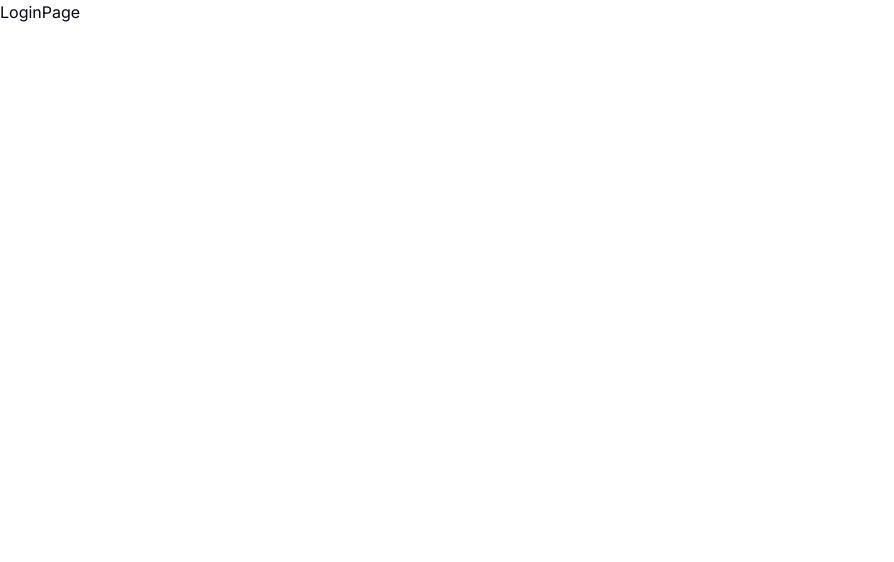
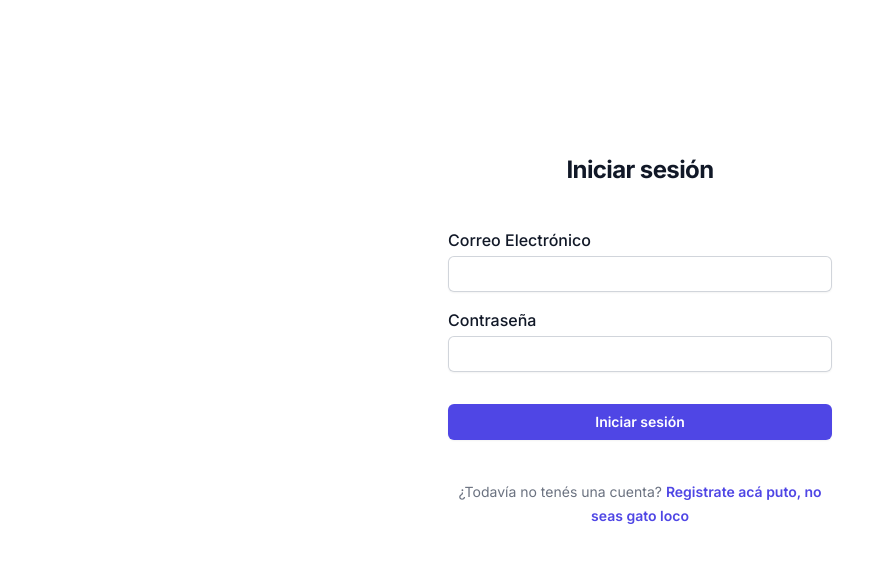
Before and after one commit to LeandroRadins/comedorcito, a Next.js app: page /auth/login in a window 1280 px wide. Shown: the top 562 px of the page, without its empty margins (0-894 px from the left). Built offline with nearby package versions, Linux system fonts and the light colour scheme.

Commit message:
Hecho: -Se agrego la primera etapa del login desde nextauth. -Se creo el LoginForm para manejar el acceso a la app. -Se agrego zod para el manejo de esquemas de registro momentaneamente.
Pendiente:
-Armar el onSubmit desde auth/login/page.tsx

```diff
--- /dev/null
+++ b/app/api/auth/[...nextauth]/route.ts
@@ -0,0 +1,56 @@
+import NextAuth from "next-auth";
+import CredentialsProvider from "next-auth/providers/credentials";
+import db from "@lib/db";
+import * as bcrypt from "bcryptjs";
+
+const credentialsOptions = {
+  providers: [
+    CredentialsProvider({
+      name: "Credentials",
+      credentials: {
+        email: {
+          label: "Email",
+          type: "email",
+          placeholder: "email@email.com",
+        },
+        password: {
+          label: "Contraseña",
+          type: "password",
+          placeholder: "**********",
+        },
+      },
+      async authorize(credentials) {
+        if (credentials) {
+          const userFound = await db.user.findUnique({
+            where: {
+              email: credentials.email,
+            },
+          });
+          if (!userFound) throw new Error("No se encontró el usuario");
+
+          console.log(userFound);
+
+          const matchPassword = await bcrypt.compare(
+            credentials.password,
+            userFound.password
+          );
+
+          if (!matchPassword) throw new Error("Contraseña incorrecta");
+
+          if (userFound) {
+            return {
+              id: userFound.id,
+              name: userFound.name,
+              email: userFound.email,
+            };
+          }
+        }
+        return null;
+      },
+    }),
+  ],
+};
+
+const handler = NextAuth(credentialsOptions);
+
+export { handler as GET, handler as POST };
--- /dev/null
+++ b/app/auth/login/components/LoginForm.tsx
@@ -0,0 +1,107 @@
+"use client";
+import { useToast } from "@/components/ui/use-toast";
+import { registerSchema } from "@/schema/index";
+import { signIn } from "next-auth/react";
+import { useRouter } from "next/navigation";
+import { useForm } from "react-hook-form";
+import { Label } from "@/app/components/Label";
+import { FormHeader } from "@/app/auth/components/FormHeader";
+import { z } from "zod";
+
+// TODO: armar los datos dinamicos para el manejo de datos desde front y back
+
+const LoginForm = () => {
+  const {
+    register,
+    handleSubmit,
+    formState: { errors },
+  } = useForm<z.infer<typeof registerSchema>>();
+
+  const router = useRouter();
+
+  const { toast } = useToast();
+
+  const onsubmit = async (data: z.infer<typeof registerSchema>) => {
+    const res = await signIn("credentials", {
+      email: data.email,
+      password: data.password,
+    });
+    console.log(res);
+  };
+
+  return (
+    <>
+      <div className="flex max-h-full flex-1 flex-col justify-center px-6 py-28 lg:px-8">
+        <FormHeader title="Iniciar sesión" />
+
+        <div className="mt-10 sm:mx-auto sm:w-full sm:max-w-sm">
+          <form className="space-y-4" onSubmit={handleSubmit(onsubmit)}>
+            <div>
+              <Label htmlFor="email">Correo Electrónico</Label>
+              <div className="mt-1">
+                <input
+                  id="email"
+                  type="email"
+                  {...register("email", {
+                    required: {
+                      value: true,
+                      message: "¡No olvides tu correo electrónico! ✍️",
+                    },
+                  })}
+                  className="block w-full rounded-md border-0 py-1.5 px-2 text-gray-900 shadow-sm ring-1 ring-inset ring-gray-300 placeholder:text-gray-400 focus:ring-2 focus:ring-inset focus:ring-indigo-600 sm:text-sm sm:leading-6"
+                />
+                {errors.email && (
+                  <span className="text-red-600">{errors.email.message}</span>
+                )}
+              </div>
+            </div>
+
+            <div>
+              <Label htmlFor="password">Contraseña</Label>
+              <div className="mt-1">
+                <input
+                  id="password"
+                  type="password"
+                  {...register("password", {
+                    required: {
+                      value: true,
+                      message: "¡No olvides ingresar una contraseña! ✍️",
+                    },
+                  })}
+                  autoComplete="current-password"
+                  className="block w-full rounded-md border-0 py-1.5 px-2 text-gray-900 shadow-sm ring-1 ring-inset ring-gray-300 placeholder:text-gray-400 focus:ring-2 focus:ring-inset focus:ring-indigo-600 sm:text-sm sm:leading-6"
+                />
+                {errors.password && (
+                  <span className="text-red-600">
+                    {errors.password.message}
+                  </span>
+                )}
+              </div>
+            </div>
+
+            <div>
+              <button
+                type="submit"
+                className="flex w-full justify-center rounded-md mt-8 bg-indigo-600 px-3 py-1.5 text-sm font-semibold leading-6 text-white shadow-sm hover:bg-indigo-500 focus-visible:outline focus-visible:outline-2 focus-visible:outline-offset-2 focus-visible:outline-indigo-600"
+              >
+                Iniciar sesión
+              </button>
+            </div>
+          </form>
+
+          <p className="mt-10 text-center text-sm text-gray-500">
+            ¿Todavía no tenés una cuenta?{" "}
+            <a
+              href="#"
+              className="font-semibold leading-6 text-indigo-600 hover:text-indigo-500"
+            >
+              Registrate acá puto, no seas gato loco
+            </a>
+          </p>
+        </div>
+      </div>
+    </>
+  );
+};
+
+export default LoginForm;
--- a/app/auth/login/page.tsx
+++ b/app/auth/login/page.tsx
@@ -1,7 +1,9 @@
+import LoginForm from "@/app/auth/login/components/LoginForm";
+
 const LoginPage = () => {
   return (
     <>
-      <h1>LoginPage</h1>
+      <LoginForm />
     </>
   );
 };
--- a/app/auth/register/components/RegisterForm.tsx
+++ b/app/auth/register/components/RegisterForm.tsx
@@ -1,28 +1,24 @@
 "use client";
 import { useState } from "react";
-import { Form, useForm } from "react-hook-form";
+import { useForm } from "react-hook-form";
 import { useRouter } from "next/navigation";
 import { useToast } from "@/components/ui/use-toast";
-import { FormHeader } from "./FormHeader";
+import { FormHeader } from "../../components/FormHeader";
 import { Label } from "../../../components/Label";
+import { registerSchema } from "@/schema";
+import { z } from "zod";
+import { zodResolver } from "@hookform/resolvers/zod";
 
 // TODO: armar los datos dinamicos para el manejo de datos desde front y back
-
-interface FormFields {
-  name: string;
-  surname: string;
-  dni: string;
-  email: string;
-  password: string;
-  confirmPassword: string;
-}
 
 const RegisterForm = () => {
   const {
     register,
     handleSubmit,
     formState: { errors },
-  } = useForm<FormFields>();
+  } = useForm<z.infer<typeof registerSchema>>({
+    resolver: zodResolver(registerSchema),
+  });
 
   const [confirmation, setConfirmation] = useState(false);
 
@@ -30,12 +26,13 @@ const RegisterForm = () => {
 
   const { toast } = useToast();
 
-  const onsubmit = async (data: FormFields) => {
-    if (data.password !== data.confirmPassword) {
-      setConfirmation(true);
-      return;
-    }
+  const validateData = (data: z.infer<typeof registerSchema>) => {
+    const isValid = registerSchema.safeParse(data);
+    return isValid.success;
+  };
 
+  const onsubmit = async (data: z.infer<typeof registerSchema>) => {
+    if (validateData(data)) {
       const res = await fetch("/api/auth/register", {
         headers: { "Content-Type": "application/json" },
         method: "POST",
@@ -52,13 +49,12 @@ const RegisterForm = () => {
           variant: "danger",
         });
       }
-    setConfirmation(false);
+    }
   };
 
   return (
     <>
-      <div className="flex min-h-full flex-1 flex-col justify-center px-6 py-28 lg:px-8">
-
+      <div className="flex max-h-full flex-1 flex-col justify-center px-6 py-28 lg:px-8">
         <FormHeader title="Registrarse" />
 
         <div className="mt-10 sm:mx-auto sm:w-full sm:max-w-sm">
@@ -70,20 +66,7 @@ const RegisterForm = () => {
                   id="name"
                   type="text"
                   placeholder=""
-                  {...register("name", {
-                    required: {
-                      value: true,
-                      message: "¡No olvides tu nombre! ✍️",
-                    },
-                    minLength: {
-                      value: 2,
-                      message: "Nombre demasiado corto (min. 2 caracteres)",
-                    },
-                    maxLength: {
-                      value: 50,
-                      message: "Nombre demasiado largo (máx. 50 caracteres)",
-                    },
-                  })}
+                  {...register("name")}
                   className="block w-full rounded-md border-0 py-1.5 px-2 text-gray-900 shadow-sm ring-1 ring-inset ring-gray-300 placeholder:text-gray-400 focus:ring-2 focus:ring-inset focus:ring-indigo-600 sm:text-sm sm:leading-6"
                 />
                 {errors.name && (
@@ -98,20 +81,7 @@ const RegisterForm = () => {
                 <input
                   id="surname"
                   type="text"
-                  {...register("surname", {
-                    required: {
-                      value: true,
-                      message: "¡No olvides tu apellido! ✍️",
-                    },
-                    minLength: {
-                      value: 2,
-                      message: "Apellido demasiado corto (min. 2 caracteres)",
-                    },
-                    maxLength: {
-                      value: 50,
-                      message: "Apellido demasiado largo (máx. 50 caracteres)",
-                    },
-                  })}
+                  {...register("surname")}
                   className="block w-full rounded-md border-0 py-1.5 px-2 text-gray-900 shadow-sm ring-1 ring-inset ring-gray-300 placeholder:text-gray-400 focus:ring-2 focus:ring-inset focus:ring-indigo-600 sm:text-sm sm:leading-6"
                 />
                 {errors.surname && (
@@ -126,17 +96,7 @@ const RegisterForm = () => {
                 <input
                   id="dni"
                   type="number"
-                  {...register("dni", {
-                    required: {
-                      value: true,
-                      message: "¡No olvides tu DNI! ✍️",
-                    },
-                    pattern: {
-                      value: /^[\d]{1,3}?[\d]{3,3}?([\d]{3,3})?$/,
-                      message:
-                        "¡Uy! DNI no valido ⛔️ (5-9 dígitos sin puntos)",
-                    },
-                  })}
+                  {...register("dni")}
                   className="block w-full rounded-md border-0 py-1.5 px-2 text-gray-900 shadow-sm ring-1 ring-inset ring-gray-300 placeholder:text-gray-400 focus:ring-2 focus:ring-inset focus:ring-indigo-600 sm:text-sm sm:leading-6"
                 />
                 {errors.dni && (
@@ -151,16 +111,7 @@ const RegisterForm = () => {
                 <input
                   id="email"
                   type="email"
-                  {...register("email", {
-                    required: {
-                      value: true,
-                      message: "¡No olvides tu correo electrónico! ✍️",
-                    },
-                    pattern: {
-                      value: /^[\w-\.]+@([\w-]+\.)+[\w-]{2,4}$/,
-                      message: "¡Epa! Correo no valido ⛔️. Revisa el formato",
-                    },
-                  })}
+                  {...register("email")}
                   className="block w-full rounded-md border-0 py-1.5 px-2 text-gray-900 shadow-sm ring-1 ring-inset ring-gray-300 placeholder:text-gray-400 focus:ring-2 focus:ring-inset focus:ring-indigo-600 sm:text-sm sm:leading-6"
                 />
                 {errors.email && (
@@ -175,22 +126,7 @@ const RegisterForm = () => {
                 <input
                   id="password"
                   type="password"
-                  {...register("password", {
-                    required: {
-                      value: true,
-                      message: "¡No olvides ingresar una contraseña! ✍️",
-                    },
-                    minLength: {
-                      value: 8,
-                      message: "Contraseña demasiado corta (min. 8 caracteres)",
-                    },
-                    pattern: {
-                      value:
-                        /^(?=.*[A-Za-z])(?=.*\d)(?=.*[@$!%*#?&])[A-Za-z\d@$!%*#?&]{8,}$/,
-                      message:
-                        "Contraseña insegura. Debe tener 8 caracteres, letras, números y símbolos.",
-                    },
-                  })}
+                  {...register("password")}
                   autoComplete="current-password"
                   className="block w-full rounded-md border-0 py-1.5 px-2 text-gray-900 shadow-sm ring-1 ring-inset ring-gray-300 placeholder:text-gray-400 focus:ring-2 focus:ring-inset focus:ring-indigo-600 sm:text-sm sm:leading-6"
                 />
@@ -209,22 +145,13 @@ const RegisterForm = () => {
                 <input
                   id="confirmPassword"
                   type="password"
-                  {...register("confirmPassword", {
-                    required: {
-                      value: true,
-                      message: "¡No olvides confirmar tu contraseña! ✍️",
-                    },
-                  })}
+                  {...register("confirmPassword")}
                   className="block w-full rounded-md border-0 py-1.5 px-2 text-gray-900 shadow-sm ring-1 ring-inset ring-gray-300 placeholder:text-gray-400 focus:ring-2 focus:ring-inset focus:ring-indigo-600 sm:text-sm sm:leading-6"
                 />
+
                 {errors.confirmPassword && (
                   <span className="text-red-600">
                     {errors.confirmPassword.message}
-                  </span>
-                )}
-                {confirmation && (
-                  <span className="text-red-600">
-                    Las contraseñas no coinciden
                   </span>
                 )}
               </div>
--- a/package.json
+++ b/package.json
@@ -9,6 +9,7 @@
     "lint": "next lint"
   },
   "dependencies": {
+    "@hookform/resolvers": "^3.3.4",
     "@prisma/client": "5.9.1",
     "@radix-ui/react-toast": "^1.1.5",
     "bcryptjs": "^2.4.3",
@@ -16,11 +17,13 @@
     "clsx": "^2.1.0",
     "lucide-react": "^0.335.0",
     "next": "14.1.0",
+    "next-auth": "^4.24.6",
     "react": "^18",
     "react-dom": "^18",
     "react-hook-form": "^7.50.1",
     "tailwind-merge": "^2.2.1",
-    "tailwindcss-animate": "^1.0.7"
+    "tailwindcss-animate": "^1.0.7",
+    "zod": "^3.22.4"
   },
   "devDependencies": {
     "@types/bcryptjs": "^2.4.6",
--- /dev/null
+++ b/schema/index.ts
@@ -0,0 +1 @@
+export * from "./register.schema";
```
Also changed, not shown: app/api/auth/register/route.ts (+5 -5 lines), schema/register.schema.ts (added, +39 -0 lines), app/auth/components/FormHeader.tsx (renamed from app/auth/register/components/FormHeader.tsx), 1 other file (tests, documents, lock files or other folders). Lines whose indentation alone changed are shown as unchanged.
